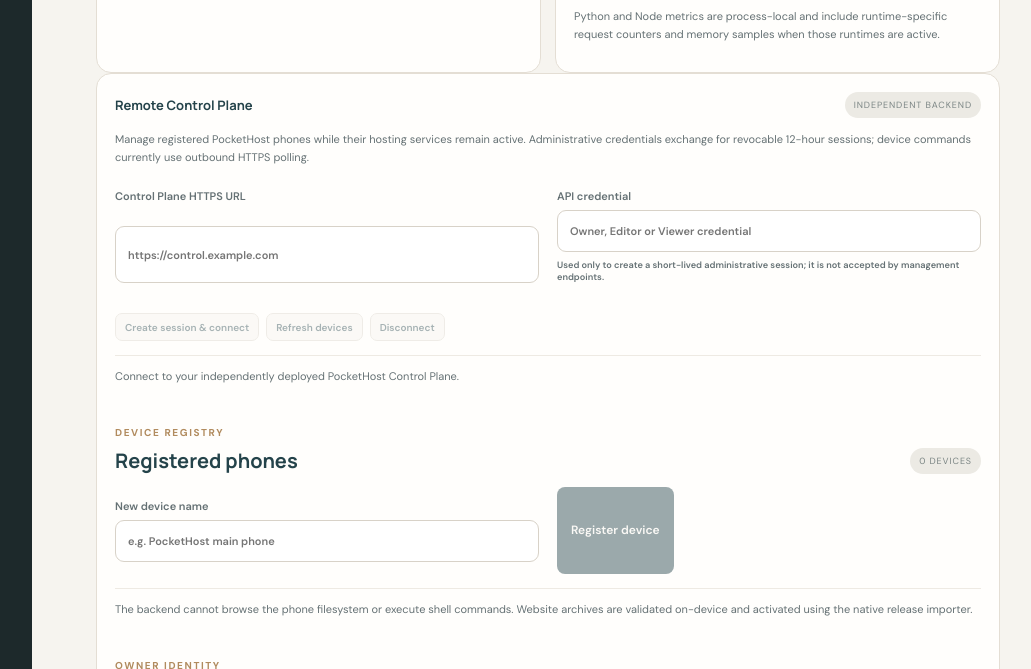
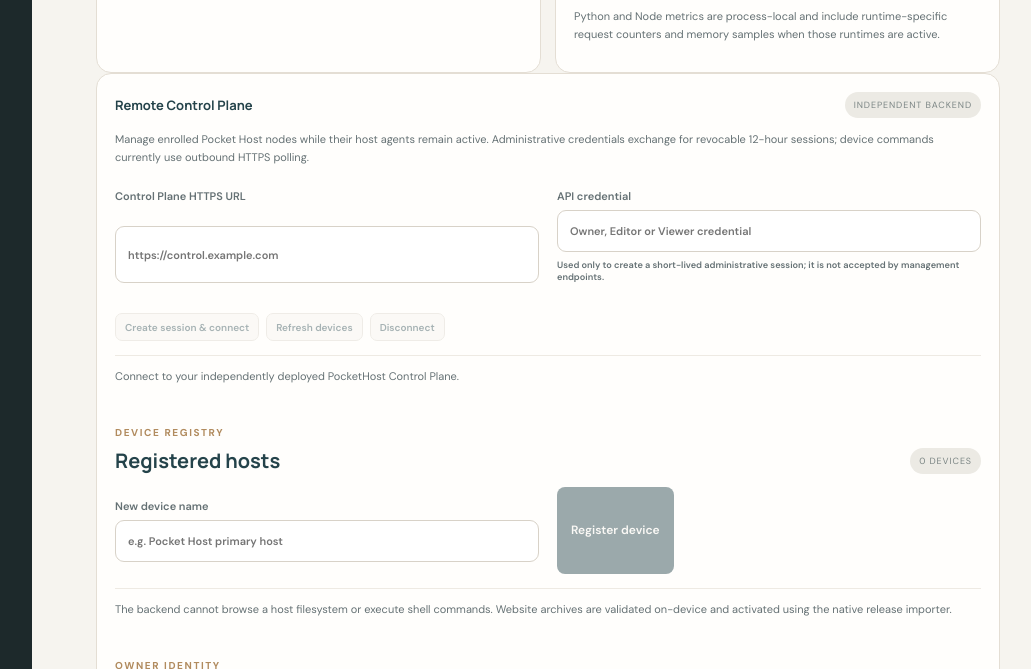
Before and after one commit to AssayFlux/PocketHost, a React (Vite) app in the folder web-console/: page / in a window 1280 px wide. Shown: the part 2460-3129 px from the top of the page, without its empty margins (216-1247 px from the left). Built offline with nearby package versions, Linux system fonts and the light colour scheme.

Commit message:
web: generalize remote control console to enrolled hosts

```diff
--- a/web-console/src/ui/RemoteControlPlane.tsx
+++ b/web-console/src/ui/RemoteControlPlane.tsx
@@ -315,7 +315,7 @@ export function RemoteControlPlane() {
   }
 
   async function rotateDeviceToken(device: Device) {
-    if (!window.confirm("Rotate " + device.name + "'s device token? Its current token will stop working immediately. You must replace it in the phone's Advanced → Remote Control Plane settings.")) return;
+    if (!window.confirm("Rotate " + device.name + "'s device token? Its current token will stop working immediately. You must replace it in the target host's secure enrollment settings.")) return;
     setBusy(true);
     setIssuedToken("");
     try {
@@ -474,14 +474,14 @@ export function RemoteControlPlane() {
       const result = await request<{ commandId: string }>(`/v1/admin/devices/${encodeURIComponent(selected)}/commands`, {
         method: "POST", body: JSON.stringify({ kind: commandKind, payload }),
       });
-      setMessage(`Command queued: ${result.commandId}. The phone will poll and acknowledge it.`);
+      setMessage(`Command queued: ${result.commandId}. The host agent will poll and acknowledge it.`);
     } catch (error) { setMessage(error instanceof Error ? error.message : "Command could not be queued."); }
     finally { setBusy(false); }
   }
 
   return <section className="panel" id="remote-control">
     <div className="panel-heading"><h3>Remote Control Plane</h3><span className="muted-tag">INDEPENDENT BACKEND</span></div>
-    <p>Manage registered PocketHost phones while their hosting services remain active. Administrative credentials exchange for revocable 12-hour sessions; device commands currently use outbound HTTPS polling.</p>
+    <p>Manage enrolled Pocket Host nodes while their host agents remain active. Administrative credentials exchange for revocable 12-hour sessions; device commands currently use outbound HTTPS polling.</p>
     <div className="resource-panel">
       <label>Control Plane HTTPS URL<input value={endpoint} onChange={event => { setEndpoint(event.target.value); setSessionToken(""); }} placeholder="https://control.example.com" /></label>
       <label>API credential<input type="password" value={adminToken} onChange={event => { setAdminToken(event.target.value); setSessionToken(""); }} placeholder="Owner, Editor or Viewer credential" /><small>Used only to create a short-lived administrative session; it is not accepted by management endpoints.</small></label>
@@ -492,11 +492,11 @@ export function RemoteControlPlane() {
       </div>
     </div>
     <p className="scope-note">{message}</p>
-    <div className="section-heading"><div><span className="eyebrow">DEVICE REGISTRY</span><h2>Registered phones</h2></div><span className="muted-tag">{devices.length} DEVICES</span></div>
+    <div className="section-heading"><div><span className="eyebrow">DEVICE REGISTRY</span><h2>Registered hosts</h2></div><span className="muted-tag">{devices.length} DEVICES</span></div>
     <div className="resource-panel">
-      <label>New device name<input value={deviceName} onChange={event => setDeviceName(event.target.value)} placeholder="e.g. PocketHost main phone" /></label>
+      <label>New device name<input value={deviceName} onChange={event => setDeviceName(event.target.value)} placeholder="e.g. Pocket Host primary host" /></label>
       <button disabled={busy || !sessionToken || !deviceName.trim()} onClick={registerDevice}>Register device</button>
-      {issuedToken && <div className="notice"><div><strong>One-time device token</strong><p>Copy this token into Advanced Mode on the target phone. It will not be shown again.</p><code>{issuedToken}</code><button onClick={() => void navigator.clipboard.writeText(issuedToken)}>Copy token</button></div></div>}
+      {issuedToken && <div className="notice"><div><strong>One-time device token</strong><p>Copy this token into Advanced Mode on the target host. It will not be shown again.</p><code>{issuedToken}</code><button onClick={() => void navigator.clipboard.writeText(issuedToken)}>Copy token</button></div></div>}
     </div>
     {devices.map(device => <div className="status-line" key={device.id}>
       <span><strong>{device.name}</strong><small>{device.id} · Last seen: {device.last_seen ? new Date(device.last_seen).toLocaleString() : "Never"}</small></span>
@@ -505,7 +505,7 @@ export function RemoteControlPlane() {
     {selected && <div className="lower-grid">
       <article className="panel">
         <div className="panel-heading"><h3>AssayFlux Relay hostnames</h3><span className="muted-tag">OUTBOUND DEVICE STREAM</span></div>
-        <p>Bind a verified hostname to this device and an existing Pocket Host site ID. The selected site ID must resolve to an enabled local site with at least one configured hostname. Visitor Private or Restricted access is enforced by the phone's site policy.</p>
+        <p>Bind a verified hostname to this device and an existing Pocket Host site ID. The selected site ID must resolve to an enabled local site with at least one configured hostname. Visitor Private or Restricted access is enforced by the selected host's site policy.</p>
         <label>Hostname<input value={relayHostname} onChange={event => setRelayHostname(event.target.value)} placeholder="www.example.com" /></label>
         <label>Local site ID<input value={relaySiteId} onChange={event => setRelaySiteId(event.target.value)} placeholder="static-default" /></label>
         <div className="site-actions">
@@ -529,13 +529,13 @@ export function RemoteControlPlane() {
       </article>
       <article className="panel">
         <div className="panel-heading"><h3>Desired device configuration</h3><span className="muted-tag">VERSION {configVersion ?? "—"}</span></div>
-        <p>Supported keys currently include pythonMaxWorkers, nodeHeapMb and tunnelEnabled. The phone validates settings before applying them.</p>
+        <p>Supported keys currently include pythonMaxWorkers, nodeHeapMb and tunnelEnabled. The host validates settings before applying them.</p>
         <textarea rows={9} value={configText} onChange={event => setConfigText(event.target.value)} spellCheck={false}/>
         <button disabled={busy || !sessionToken || configVersion === null} onClick={saveConfig}>Save and queue configuration</button>
       </article>
       <article className="panel">
         <div className="panel-heading"><h3>Deploy website archive</h3><span className="muted-tag">ZIP · 50 MiB MAX</span></div>
-        <p>Upload a ZIP containing index.html at its root. The phone verifies SHA-256 and atomically activates the release while hosting stays online.</p>
+        <p>Upload a ZIP containing index.html at its root. The host verifies SHA-256 and atomically activates the release while existing services remain online.</p>
         <label>Website ZIP<input type="file" accept=".zip,application/zip" onChange={event => setArchive(event.target.files?.[0] || null)} /></label>
         <button disabled={busy || !sessionToken || !archive} onClick={deployArchive}>Upload and deploy</button>
       </article>
@@ -550,7 +550,7 @@ export function RemoteControlPlane() {
         <button disabled={busy || !sessionToken} onClick={queueCommand}>Queue command</button>
       </article>
     </div>}
-    <p className="scope-note">The backend cannot browse the phone filesystem or execute shell commands. Website archives are validated on-device and activated using the native release importer.</p>
+    <p className="scope-note">The backend cannot browse a host filesystem or execute shell commands. Website archives are validated on-device and activated using the native release importer.</p>
     <div className="section-heading"><div><span className="eyebrow">OWNER IDENTITY</span><h2>Passkey security</h2></div><span className="muted-tag">WEBAUTHN</span></div>
     <div className="resource-panel">
       <p>Enroll a device passkey with user verification. After the first passkey is enrolled, bootstrap Owner sessions are revoked and future Owner sign-ins use the passkey challenge.</p>
```
